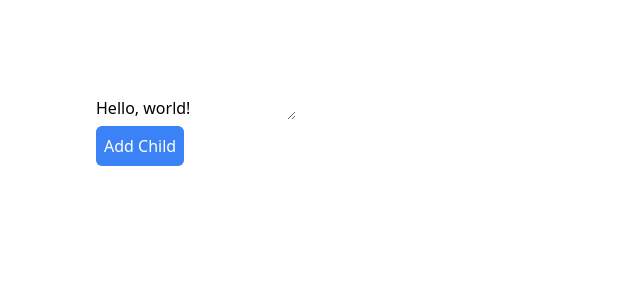
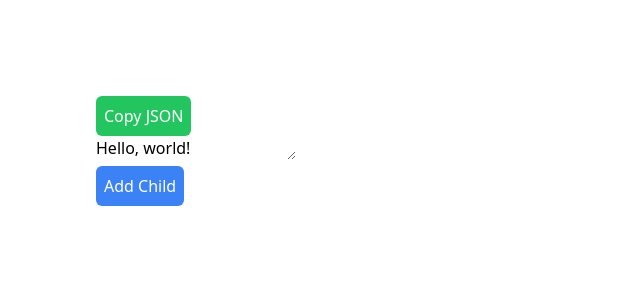
Before and after one commit to jdan/deepdive, a Next.js app: page / in a window 1280 px wide. Shown: the top 300 px of the page, without its empty margins (0-640 px from the left). Built offline with nearby package versions, Linux system fonts and the light colour scheme.

Commit message:
add copy/paste

```diff
--- a/src/pages/index.tsx
+++ b/src/pages/index.tsx
@@ -1,4 +1,4 @@
-import { useState } from "react";
+import { useEffect, useState } from "react";
 
 type role = "assistant" | "user" | "system";
 
@@ -18,10 +18,41 @@ export default function Home() {
     },
   ]);
 
+  // when pasting into the window, set the forest to that json
+  useEffect(() => {
+    const handlePaste = (e: ClipboardEvent) => {
+      const json = e.clipboardData?.getData("text/plain");
+      if (json) {
+        try {
+          const newForest = JSON.parse(json);
+          setForest(newForest);
+        } catch (e) {
+          console.error(e);
+        }
+      }
+    };
+
+    window.addEventListener("paste", handlePaste);
+    return () => window.removeEventListener("paste", handlePaste);
+  }, []);
+
   return (
     <main className="p-24">
+      {/* button to copy json to clipboard */}
+      <div className="flex flex-row">
+        <button
+          className="bg-green-500 text-white rounded-md p-2"
+          onClick={() => {
+            navigator.clipboard.writeText(JSON.stringify(forest));
+          }}
+        >
+          Copy JSON
+        </button>
+      </div>
+
       {forest.map((tree, idx) => (
         <Cell
+          key={idx}
           tree={tree}
           setTree={(newTree: Tree) => {
             setForest(forest.map((t, i) => (i === idx ? newTree : t)));
@@ -81,6 +112,7 @@ function Cell({ tree, setTree, onDelete }: CellProps) {
       <div className="ml-4">
         {tree.children.map((child, idx) => (
           <Cell
+            key={idx}
             tree={child}
             setTree={(newTree) => {
               setTree({
```
